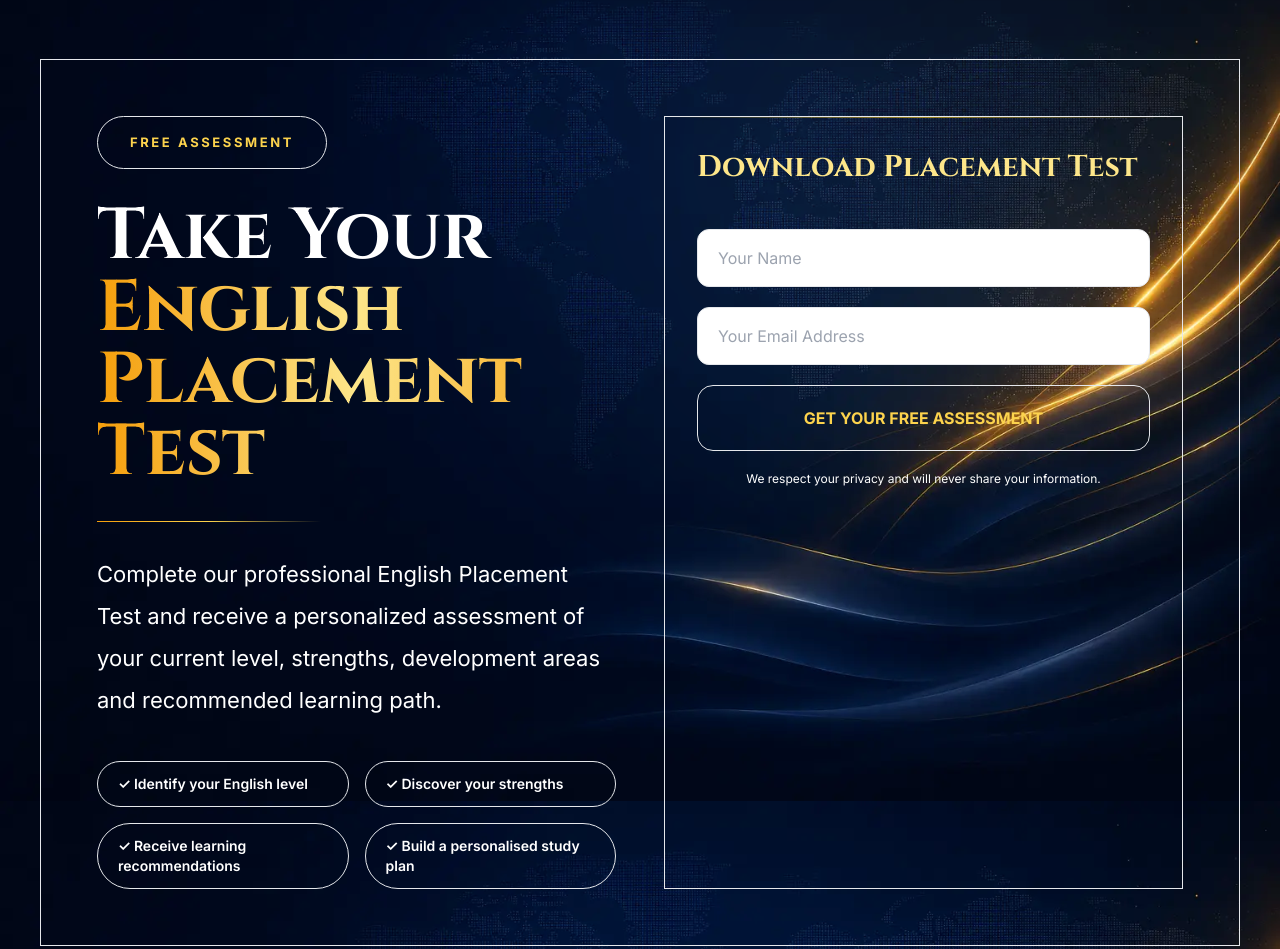
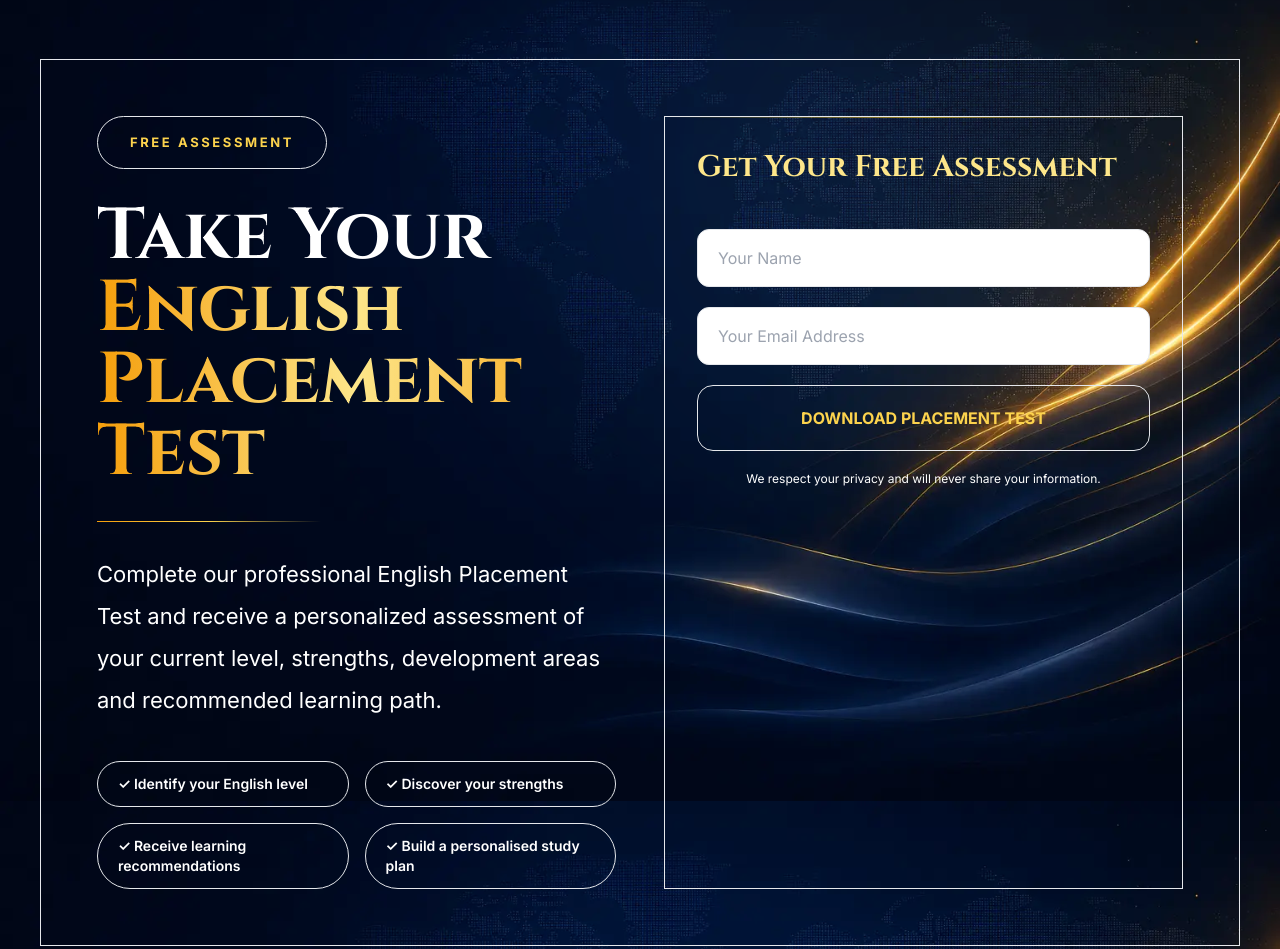
Before and after one commit to tjvanvuuren4-cmd/FEH-Teachers, a React (Vite) app: page / in a window 1280 px wide. Shown: the part 6973-7922 px from the top of the page. Built offline with nearby package versions, Linux system fonts and the light colour scheme.

Commit message:
Add FEH placement test funnel and student resources

```diff
--- a/src/components/FreeGuide.jsx
+++ b/src/components/FreeGuide.jsx
@@ -100,7 +100,7 @@ export default function FreeGuide({ formAction, pdfUrl }) {
               className="mb-6 text-3xl font-bold text-yellow-200"
               style={{ fontFamily: "Cinzel, serif" }}
             >
-              Download Placement Test
+              Get Your Free Assessment
             </h3>
 
             <form action={formAction} method="POST" className="space-y-5">
@@ -133,7 +133,7 @@ export default function FreeGuide({ formAction, pdfUrl }) {
                 type="submit"
                 className="w-full rounded-2xl border border-yellow-400/20 bg-[#06152d]/90 px-6 py-5 font-bold uppercase tracking-[0.16em] text-yellow-300 transition-all duration-300 hover:border-yellow-300 hover:bg-[#0b2148] hover:shadow-[0_0_40px_rgba(250,204,21,0.15)]"
               >
-                Get Your Free Assessment
+                Download Placement Test
               </button>
             </form>
 
```
